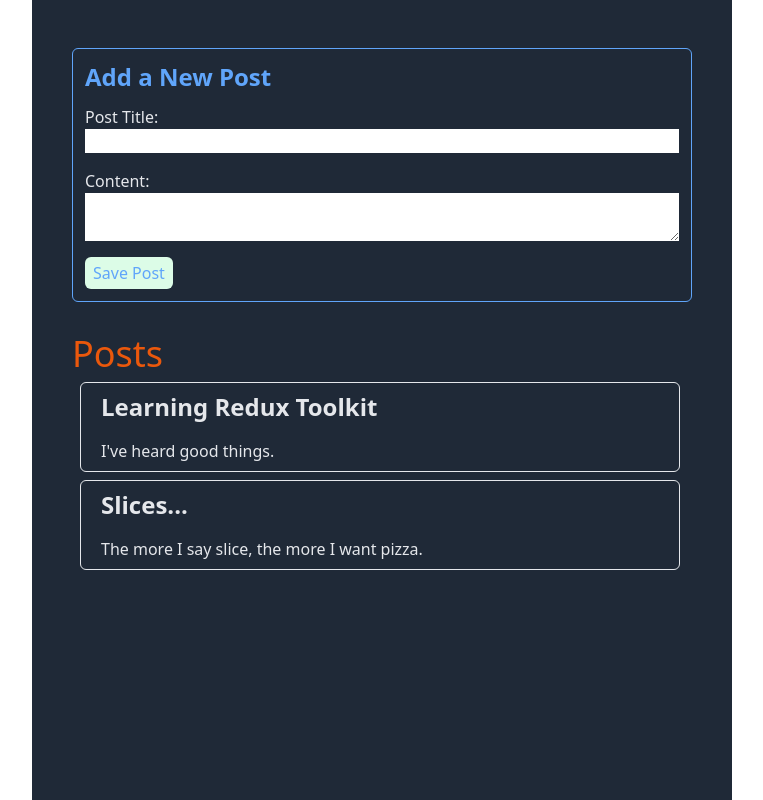
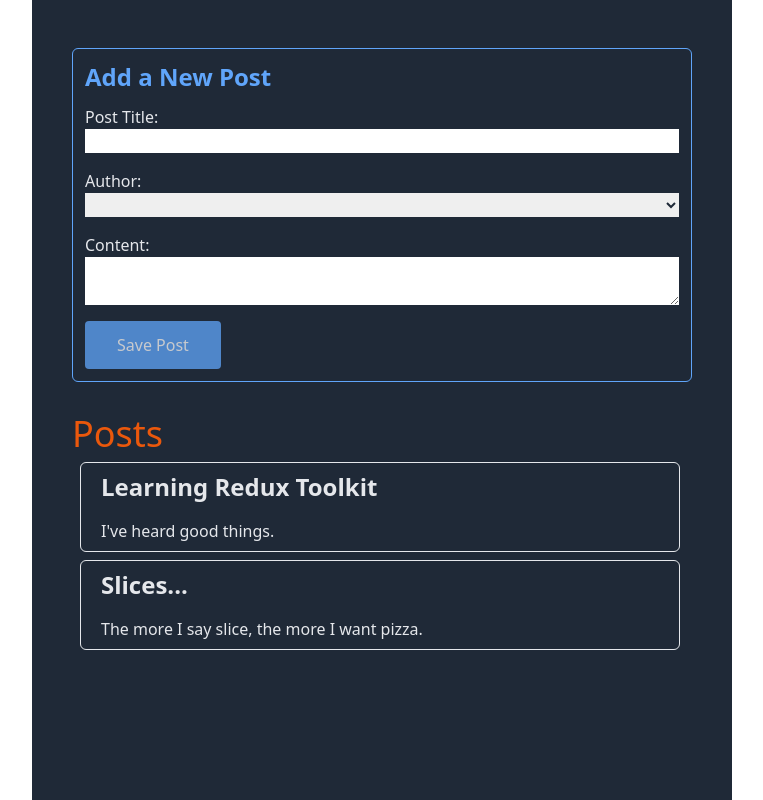
Before and after one commit to NeilRow56/next_redux_toolkit, a Next.js app: page / in a window 1280 px wide. Shown: the whole page, without its empty margins (258-1021 px from the left). Built offline with nearby package versions, Linux system fonts and the light colour scheme.

Commit message:
UserId added via usersSlice. Disabled added to Save Posts button

```diff
--- a/components/AddPostForm.js
+++ b/components/AddPostForm.js
@@ -1,10 +1,11 @@
 import React, { useState } from 'react'
-import { useDispatch } from 'react-redux'
+import { useDispatch, useSelector } from 'react-redux'
 
 
 // nanoid generates a randon id
 
 import { postAdded } from '../redux/features/postsSlice'
+import { selectAllUsers } from "../redux/features/usersSlice"
 
 const AddPostForm = () => {
 
@@ -13,18 +14,34 @@
     const [title, setTitle] = useState('')
     const [content, setContent] = useState('')
 
+    const [userId, setUserId] = useState('')
+
+    const users = useSelector( selectAllUsers )
+
     const onTitleChanged = e => setTitle(e.target.value)
     const onContentChanged = e => setContent(e.target.value)
+
+    const onAuthorChanged = e => setUserId(e.target.value)
 
     const onSavePostClicked = () => {
         if (title && content) {
             dispatch(
-                postAdded(title, content)
+                postAdded(title, content, userId)
             )
             setTitle('')
             setContent('')
         }
     }
+
+    const canSave = Boolean(title) && Boolean(content) && Boolean(userId)
+
+
+
+    const usersOptions = users.map(user => (
+        <option key={user.id} value={user.id}>
+            {user.name}
+        </option>
+    ))
 
 
   return (
@@ -43,6 +60,15 @@
                     onChange={onTitleChanged}
                 />
                 </div>
+                <div className='flex flex-col'>
+                <label htmlFor="postAuthor">Author:</label>
+                <select
+                    className='text-gray-800'
+                 id="postAuthor" value={userId} onChange={onAuthorChanged}>
+                    <option value=""></option>
+                    {usersOptions}
+                </select>
+                </div>
 
                 <div className='flex flex-col'>
                 <label htmlFor="postContent">Content:</label>
@@ -56,14 +82,16 @@
                 </div>
                 <div>
                 <button
+                disabled={!canSave}
+                type="button"
                 onClick={onSavePostClicked}
 
 
-                className='bg-green-100 rounded-md
-                     px-2 py-1 text-blue-400'
-                    type="button"
+                className='px-8 py-3 text-white bg-blue-400 rounded focus:outline-none disabled:opacity-75'
 
-                >Save Post</button>
+                >
+
+                Save Post</button>
                 </div>
                 </div>
 
--- a/redux/features/postsSlice.js
+++ b/redux/features/postsSlice.js
@@ -29,12 +29,13 @@
 
             // prepare callback
 
-            prepare(title, content) {
+            prepare(title, content, userId) {
                 return {
                     payload: {
                         id: nanoid(),
                         title,
-                        content
+                        content,
+                        userId
                     }
                 }
             }
--- /dev/null
+++ b/redux/features/usersSlice.js
@@ -0,0 +1,17 @@
+import { createSlice } from "@reduxjs/toolkit";
+
+const initialState = [
+    { id: '0', name: 'Dude Lebowski' },
+    { id: '1', name: 'Neil Young' },
+    { id: '2', name: 'Dave Gray' }
+]
+
+const usersSlice = createSlice({
+    name: 'users',
+    initialState,
+    reducers: {}
+})
+
+export const selectAllUsers = (state) => state.users;
+
+export default usersSlice.reducer
--- a/redux/store.js
+++ b/redux/store.js
@@ -1,12 +1,14 @@
 import { configureStore } from '@reduxjs/toolkit'
 import counterReducer from '../redux/features/counterSlice'
 import postsReducer from '../redux/features/postsSlice'
+import usersReducer from '../redux/features/usersSlice'
 
 
 export const store = configureStore({
     reducer: {
         counter: counterReducer,
-        posts: postsReducer
+        posts: postsReducer,
+        users: usersReducer
     }
 
 })
```
